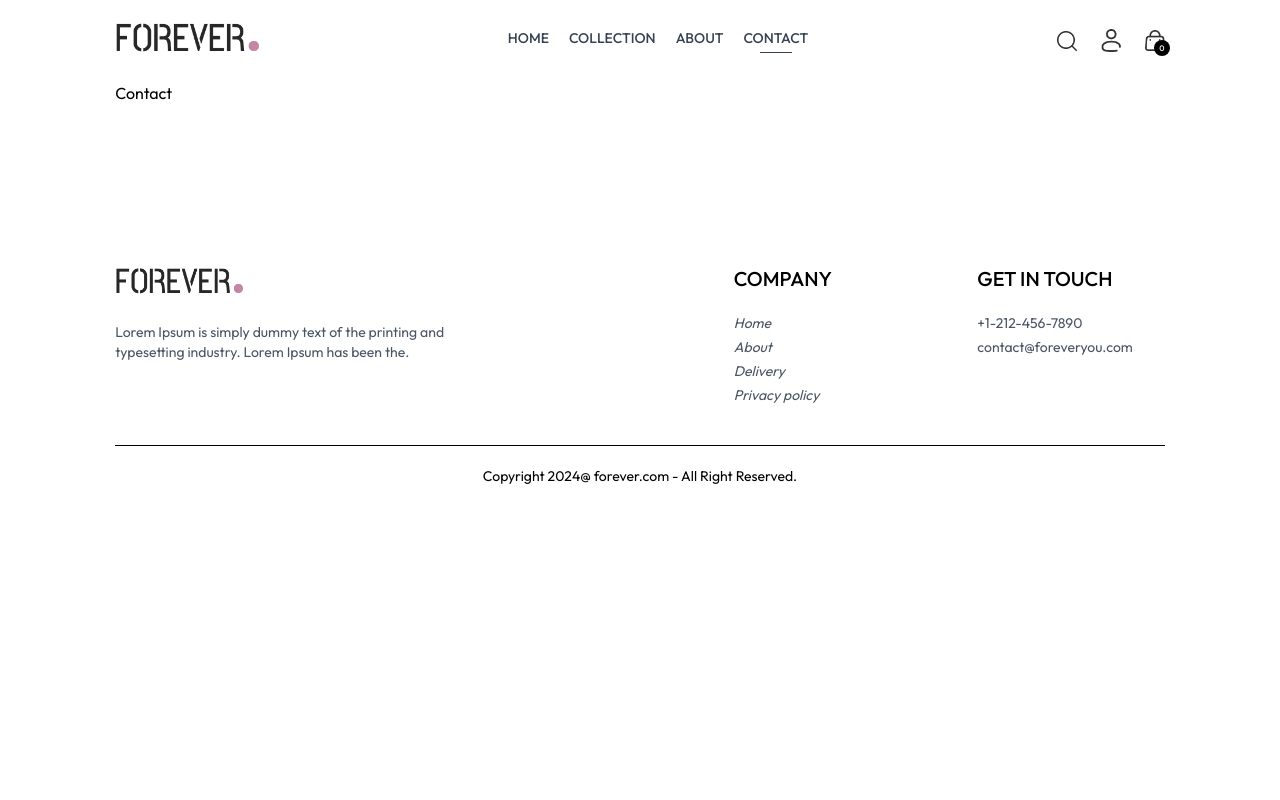
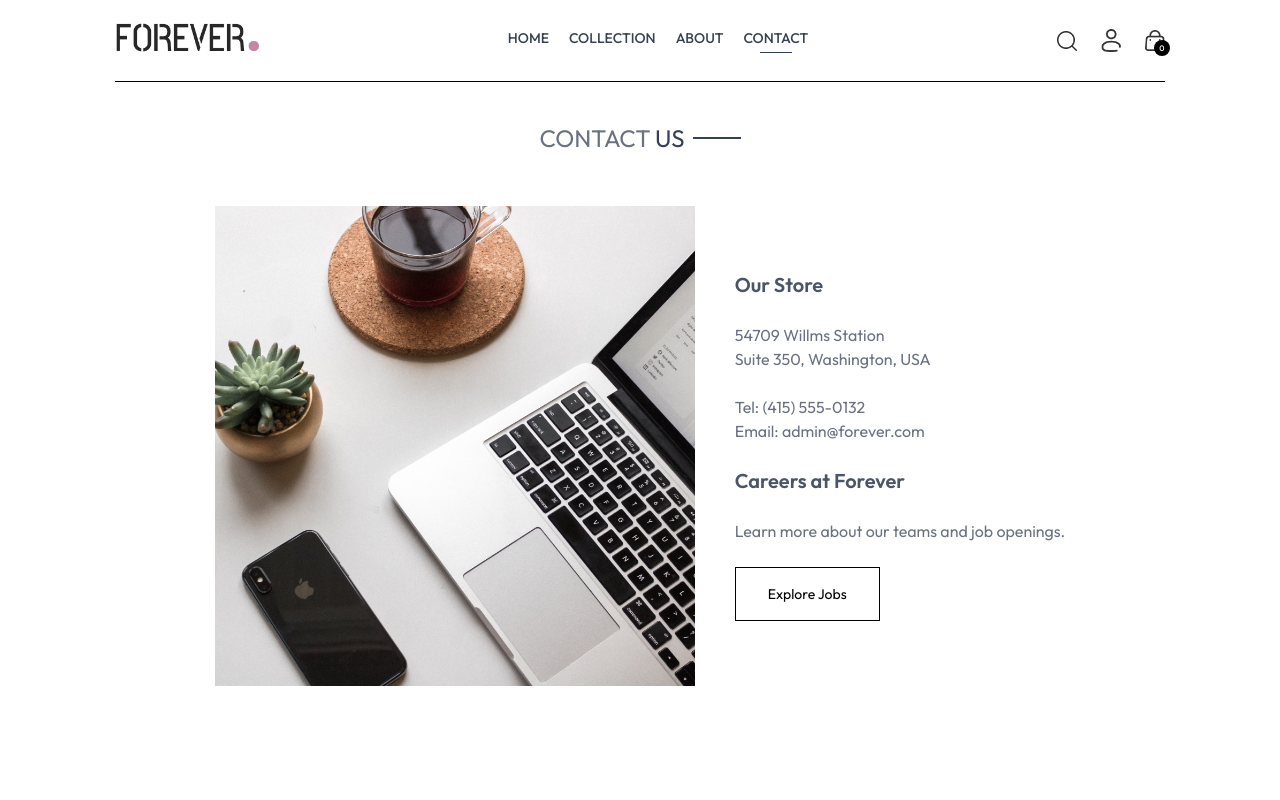
Before and after one commit to Ahmed-Elshhat/ecommerce-app, a React (Vite) app in the folder client/: page /contact in a window 1280 px wide. Shown: the top 800 px of the page. Built offline with nearby package versions, Linux system fonts and the light colour scheme.

Commit message:
Create Contact page

```diff
--- a/client/src/pages/Contact.jsx
+++ b/client/src/pages/Contact.jsx
@@ -1,9 +1,43 @@
-import React from 'react'
+import React from "react";
+import Title from "../components/Title";
+import { assets } from "../assets/frontend_assets/assets";
+import NewsletterBox from "../components/NewsletterBox";
 
 function Contact() {
   return (
-    <div>Contact</div>
-  )
+    <div>
+      <div className="text-center text-2xl pt-10 border-t">
+        <Title text1={"CONTACT"} text2={"US"} />
+      </div>
+
+      <div className="my-10 flex flex-col justify-center md:flex-row gap-10 mb-28">
+        <img
+          src={assets.contact_img}
+          alt=""
+          className="w-full md:max-w-[480px]"
+        />
+        <div className="flex flex-col justify-center items-start gap-6">
+          <p className="font-semibold text-xl text-gray-600">Our Store</p>
+          <p className="text-gray-500">
+            54709 Willms Station <br /> Suite 350, Washington, USA
+          </p>
+          <p className="text-gray-500">
+            Tel: (415) 555-0132 <br /> Email: admin@forever.com
+          </p>
+          <p className="font-semibold text-xl text-gray-600">
+            Careers at Forever
+          </p>
+          <p className="text-gray-500">
+            Learn more about our teams and job openings.
+          </p>
+          <button className="border border-black px-8 py-4 text-sm hover:bg-black hover:text-white transition-all duration-500">
+            Explore Jobs
+          </button>
+        </div>
+      </div>
+      <NewsletterBox />
+    </div>
+  );
 }
 
-export default Contact
+export default Contact;
```
Also changed, not shown: client/src/pages/About.jsx (+12 -3 lines).
